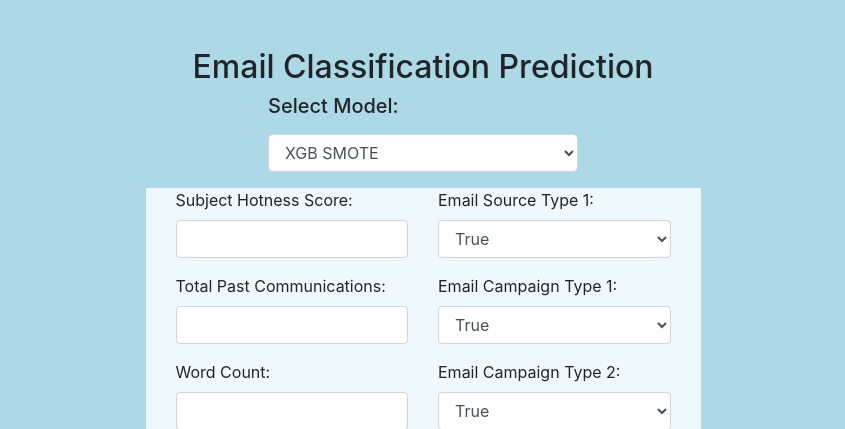
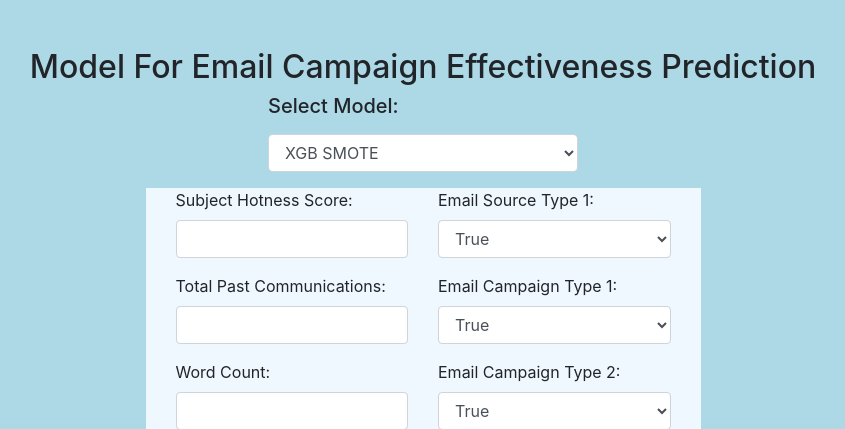
Before and after one commit to tripathimanoj/ML_email_campagin_classification, a Flask app: page / in a window 1280 px wide. Shown: the top 429 px of the page, without its empty margins (217-1062 px from the left). Run offline with Flask 3, Linux system fonts and the light colour scheme; parts of the project's set-up code (start-up, migrations or seed data) failed here and were passed over; some libraries are stand-ins or nearby versions.

Commit message:
changes in UI

```diff
--- a/email_classification_flask_app/app.py
+++ b/email_classification_flask_app/app.py
@@ -81,5 +81,9 @@ def predict():
 
     return jsonify({'prediction': int(prediction[0])})
 
-if __name__ == "__main__":
-    app.run(debug=True)
+'''if __name__ == "__main__":
+    app.run(debug=True)'''
+
+
+if __name__ == '__main__':
+    app.run(host='0.0.0.0', port=5000)
--- a/email_classification_flask_app/templates/index.html
+++ b/email_classification_flask_app/templates/index.html
@@ -3,7 +3,7 @@
 <head>
     <meta charset="UTF-8">
     <meta name="viewport" content="width=device-width, initial-scale=1.0">
-    <title>Email Classification Prediction</title>
+    <title>Model For Email Campaign Effectiveness Prediction</title>
     <link rel="stylesheet" href="https://stackpath.bootstrapcdn.com/bootstrap/4.3.1/css/bootstrap.min.css">
     <style>
         .predict-btn{
@@ -22,7 +22,7 @@
 </head>
 <body>
     <div class="container">
-        <div><h2 class="mt-5 h-100 d-flex align-items-center justify-content-center">Email Classification Prediction</h2></div>
+        <div><h2 class="mt-5 h-100 d-flex align-items-center justify-content-center">Model For Email Campaign Effectiveness Prediction</h2></div>
         <div class="container col-sm-12 h-100 d-flex align-items-center justify-content-center first">
             <form id="model-form">
                 <div class="form-group">
```
